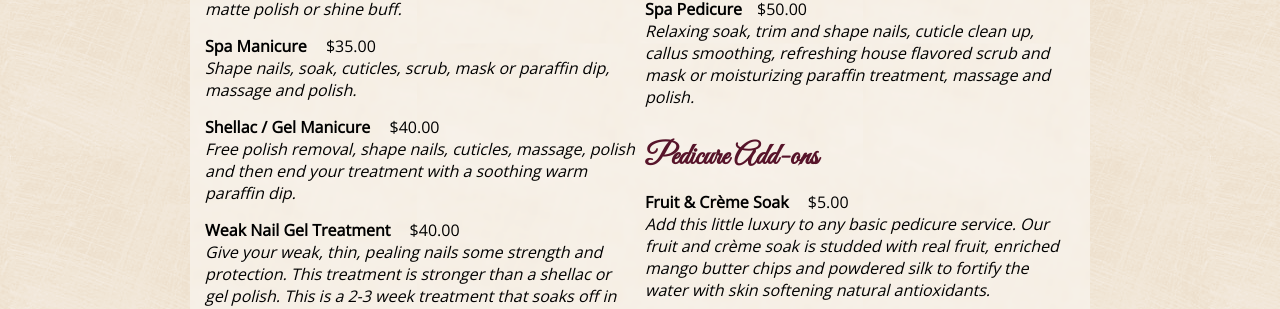
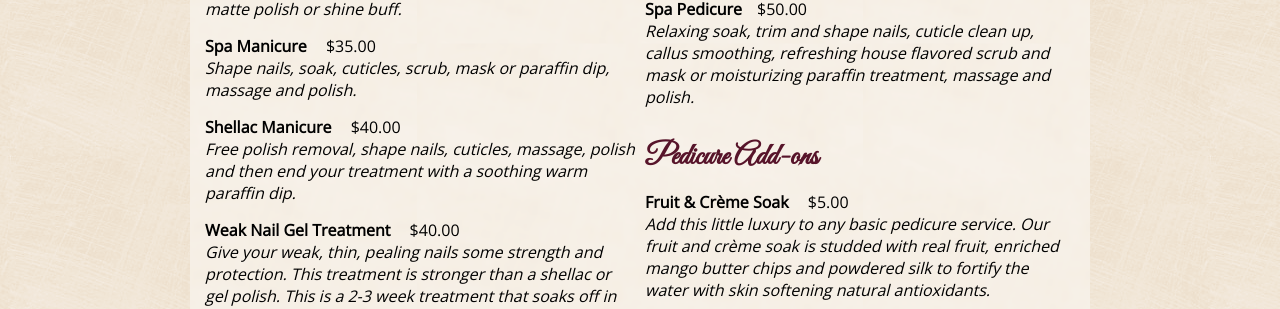
Before and after one commit to susanspedispa/susanspedispa.github.io, a Jekyll site: the page built from menu.html, in a window 1280 px wide. Shown: the part 1196-1505 px from the top of the page. Built offline with Jekyll 4.4.1, drawn with Linux system fonts in a browser that asks for light colours.

Commit message:
Update menu.html

```diff
--- a/_includes/menu.html
+++ b/_includes/menu.html
@@ -49,7 +49,7 @@
 	<div class="treatmentDescription">Shape nails, soak, cuticles, scrub, mask or paraffin dip, massage and polish.</div>
 	</div>
 	<div class="treatment">
-	<span class="treatmentName">Shellac / Gel Manicure</span><span class="treatmentPrice">  $40.00</span>
+	<span class="treatmentName">Shellac Manicure</span><span class="treatmentPrice">  $40.00</span>
 	<div class="treatmentDescription">Free polish removal, shape nails, cuticles, massage, polish and then end your treatment with a soothing warm paraffin dip.</div>
 	</div>
 	<div class="treatment">
```
